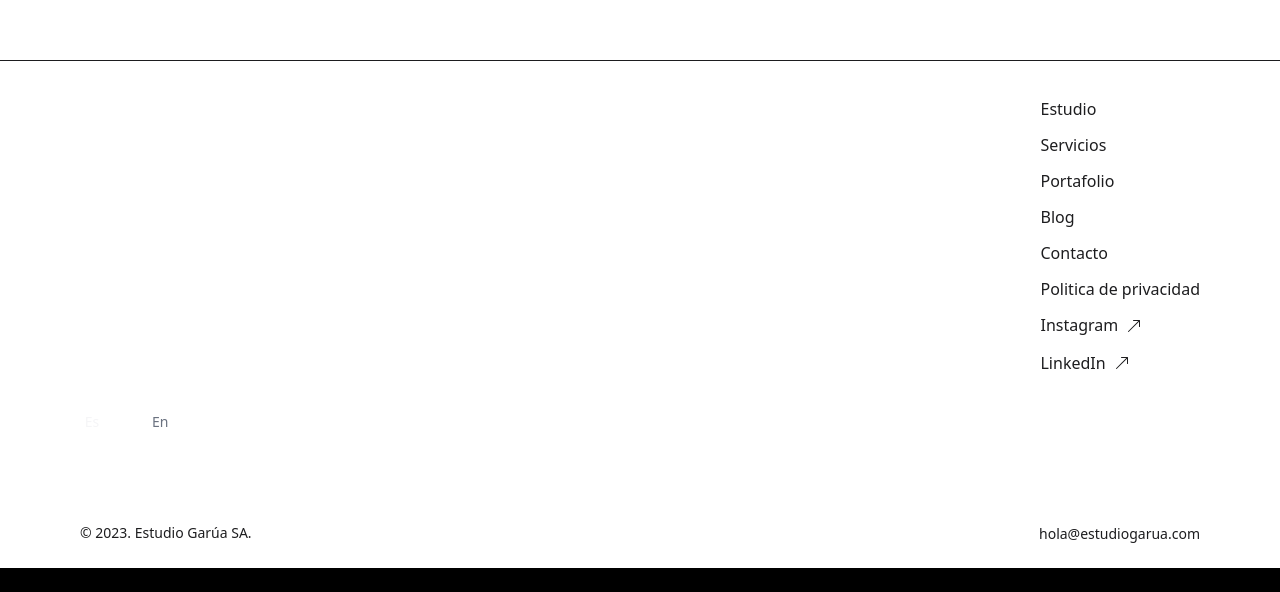
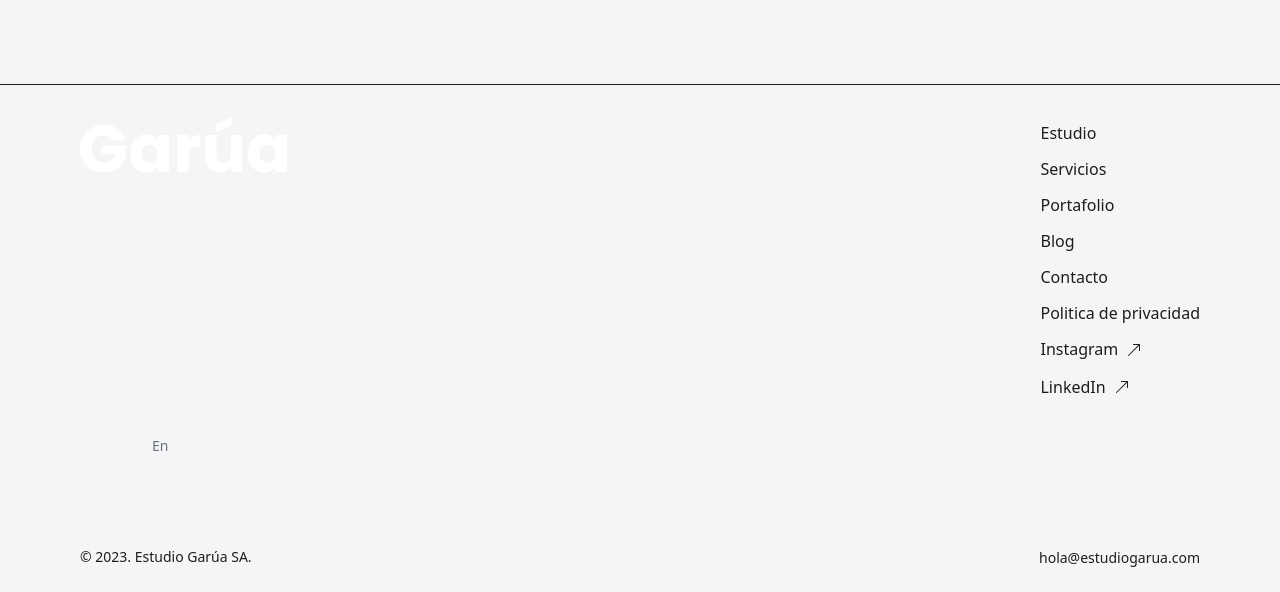
Before and after one commit to aguerrajovane/estudiogarua, a Next.js app: page /es/contacto in a window 1280 px wide. Shown: the part 908-1500 px from the top of the page. Before the commit the page ends 1476 px from the top, so only its background shows below. Built offline with nearby package versions, Linux system fonts and the light colour scheme; what tw-elements would draw is missing.

Commit message:
colors updated

```diff
--- a/app/global.css
+++ b/app/global.css
@@ -18,16 +18,11 @@
 
 body {
   color: rgb(var(--foreground-rgb));
-  background: linear-gradient(
-      to bottom,
-      transparent,
-      rgb(var(--background-end-rgb))
-    )
-    rgb(var(--background-start-rgb));
+  background: #1d1d1f;
 }
 
 .es-contacto {
-  background-color: #fff;
+  background-color: #f5f5f7;
 }
 
 /* Animación de entrada (slide in down) */
--- a/components/es/Footer.js
+++ b/components/es/Footer.js
@@ -3,7 +3,7 @@ import Link from 'next/link'
 
 const Footer = () => {
   return (
-    <div className="z-10 w-full items-center text-sm border-t border-gray-800">
+    <div className="z-10 w-full items-center text-sm border-t border-gray-900 mt-6">
       <div className="flex flex-col sm:flex-row w-full max-w-6xl mx-auto justify-between px-4 pb-6 pt-8">
         {/* Logo */}
         <Link href="/es">
```
